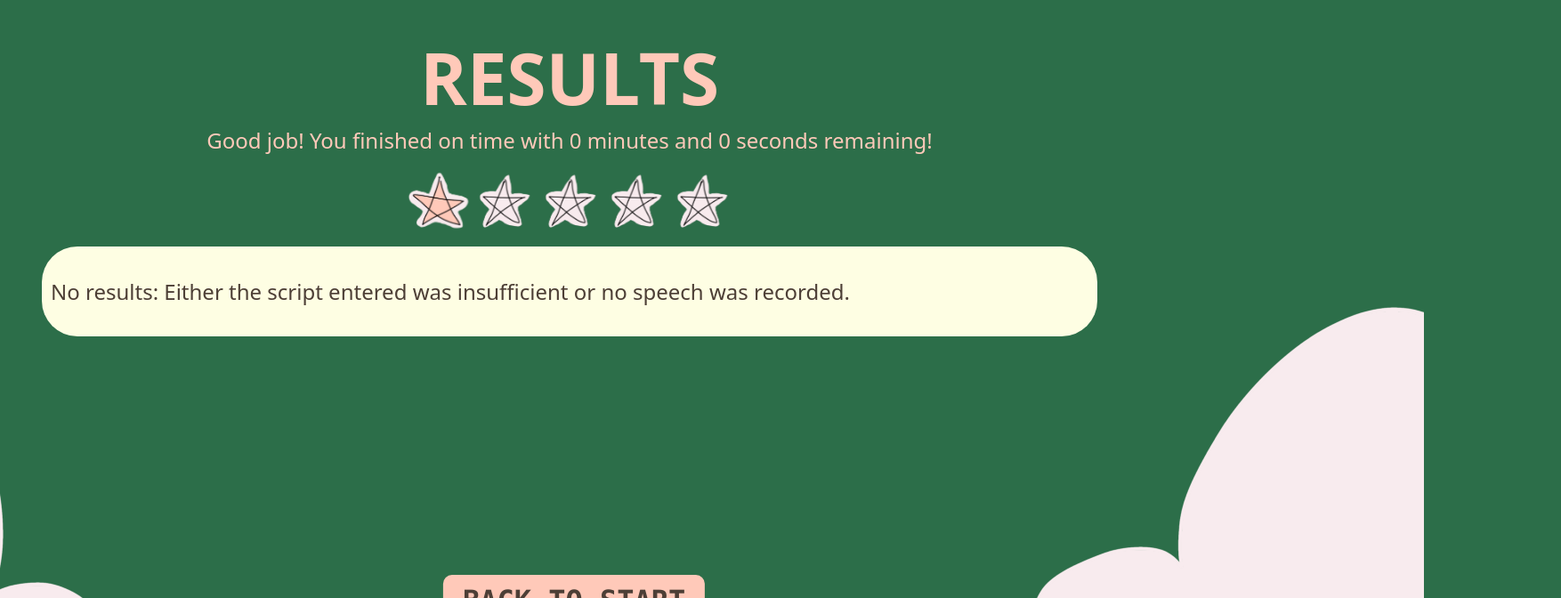
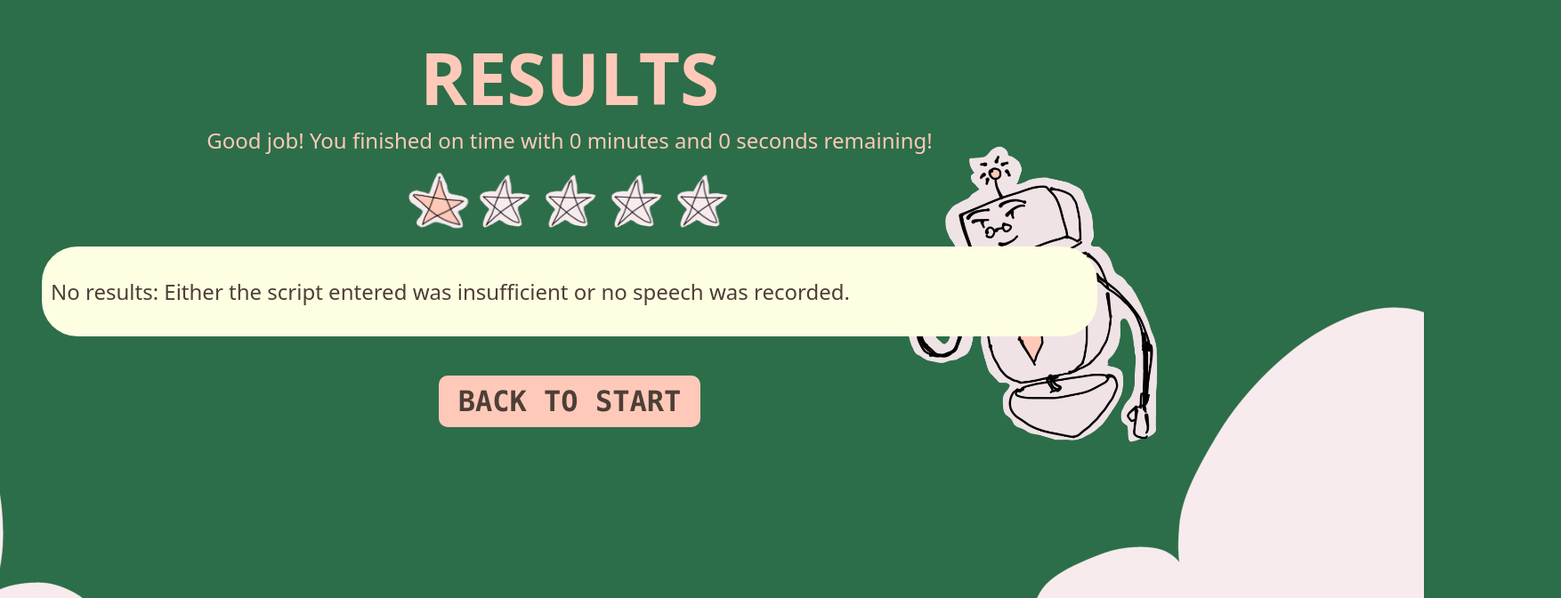
Before and after one commit to happicatalpa/nwhacks-2026, a React (Vite) app in the folder frontend/: page /results in a window 1280 px wide. Shown: the top 672 px of the page at 89% size, 1754 px wide, since content can reach past the window. Built offline with nearby package versions, Linux system fonts and the light colour scheme.

Commit message:
done results page

```diff
--- a/frontend/src/pages/results.jsx
+++ b/frontend/src/pages/results.jsx
@@ -121,9 +121,9 @@ export default function Results({script, transcript, currentSeconds, timeLimit})
         )}
 
 
-        <Link to="/">
-          <button className="btn-result" onClick={handleNext}>BACK TO START</button>
-        </Link>
+
+          <div> <button className="btn-result" onClick={handleNext}>BACK TO START</button></div>
+
       </div>
       <img id="yaptrainerpos" src = "/yaptrainer.png"></img>
       <img className="background" src="background2.png"></img>
--- a/frontend/src/styles/global.css
+++ b/frontend/src/styles/global.css
@@ -135,6 +135,29 @@ p.dark {
   border: none;
 }
 
+
+.btn-result {
+    position:relative;
+    margin: auto;
+    bottom: clamp(16px, 4vh, 32px);
+    font-family: "Lucida Console", "Courier New", monospace;
+    background-color: #FFC9B9;
+  color: #4d3f36;
+  width: auto;
+  height: auto;
+  font-weight: bold;
+  font-size: clamp(2rem, 2.5vw, 3.4rem);
+  padding: clamp(5px, 2vw, 10px) clamp(10px, 4vw, 22px);
+  margin: 5%;
+  border-radius: 10px;
+  cursor: pointer;
+  transition: transform 0.5s ease-in-out;
+  border: none;
+  text-decoration: none;
+
+
+}
+/*
 .btn-result{
   position: fixed;
   font-family: "Lucida Console", "Courier New", monospace;
@@ -158,7 +181,7 @@ p.dark {
   transition: transform 0.5s ease-in-out;
   border: none;
 }
-
+*/
 .btn:hover {
   transform: translateY(-2px);
   transform: scale(1.05);
@@ -274,8 +297,8 @@ p.dark {
 
 #yaptrainerpos {
   position: absolute;
-  bottom: -50%;
-  right: -10%;
+  bottom: 25%;
+  right: -25%;
   width: clamp(70%, 80%, 100%);
 
   height: auto;
```
